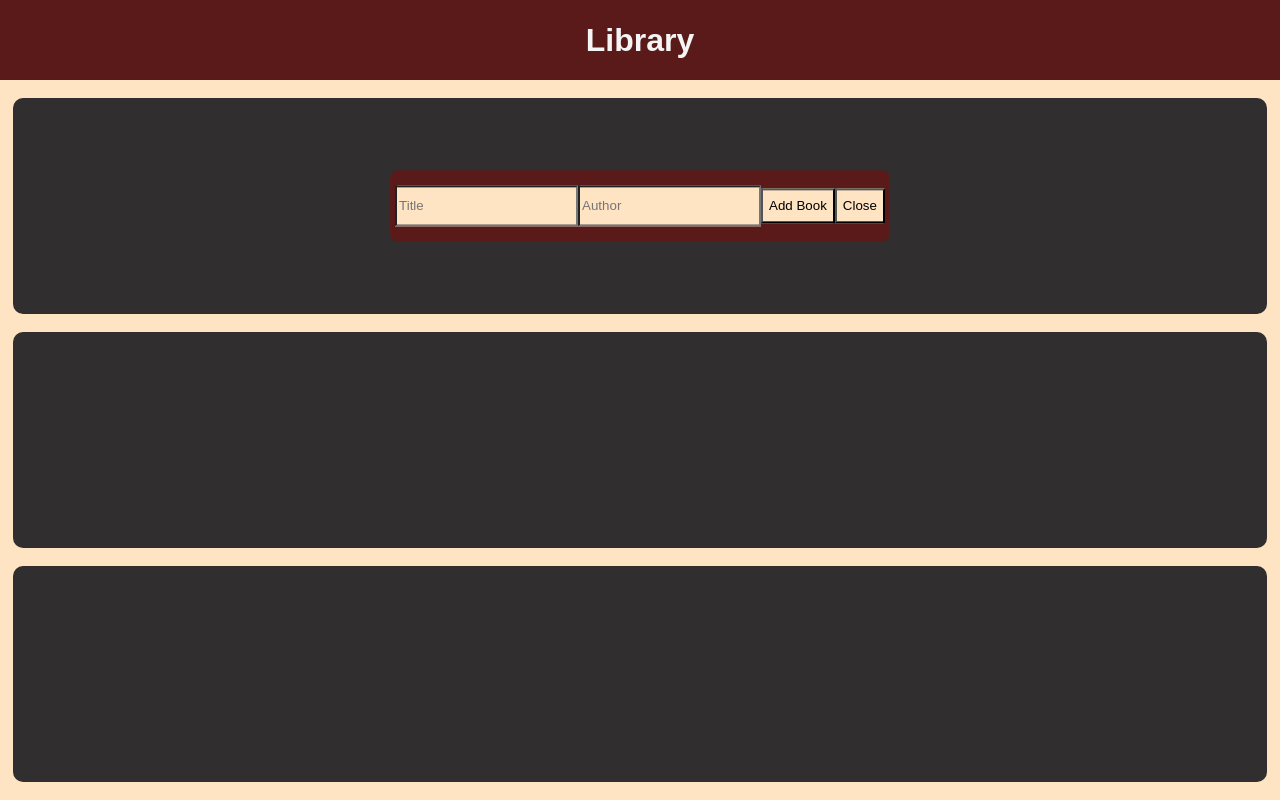
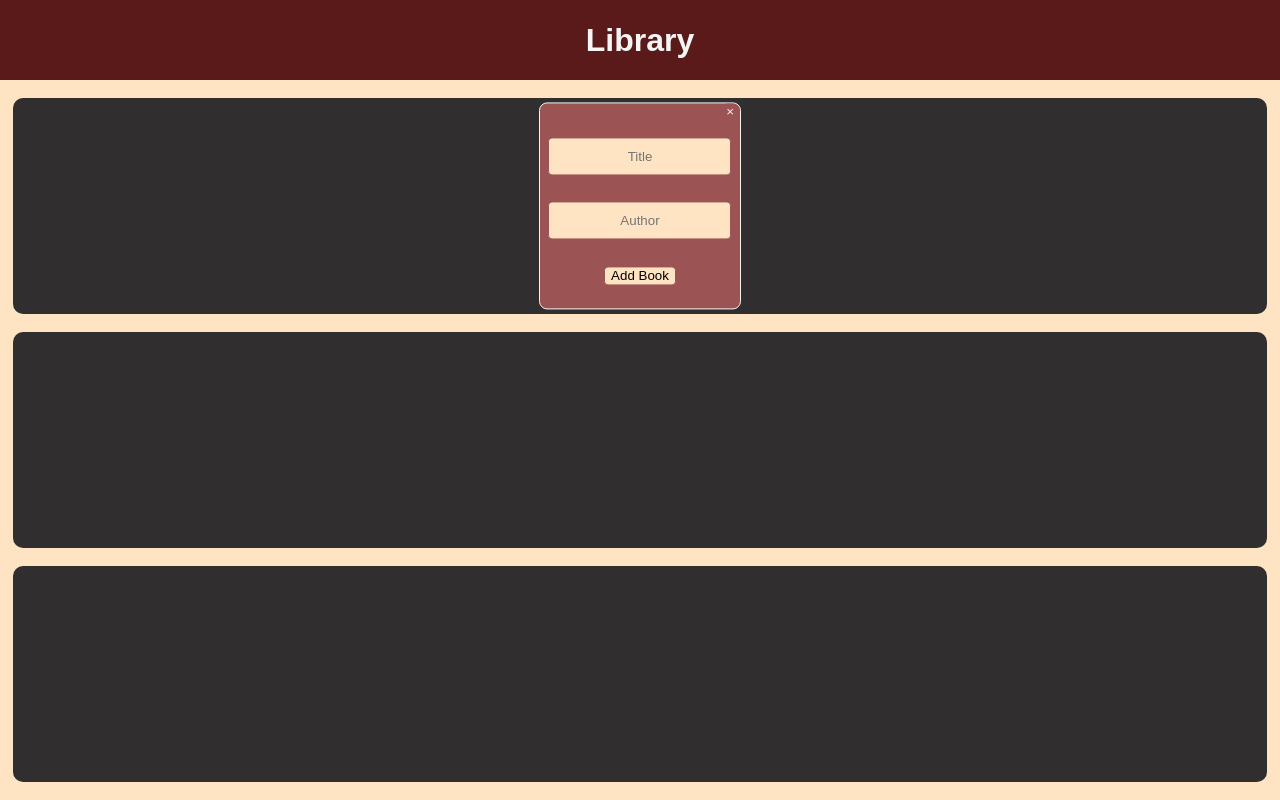
Before and after one commit to webmanone/libraryProject, a React (Create React App) app: page / in a window 1280 px wide. Both pictures are taken after a click on the element 639 px from the left and 206 px from the top of the page. Built offline with nearby package versions, Linux system fonts and the light colour scheme; a web font is replaced by a local one.

Commit message:
changed the style of the input book div so that it looks more like a book

```diff
--- a/src/index.css
+++ b/src/index.css
@@ -62,34 +62,77 @@ padding-left: 10px;
 gap: 10px;
 }
 
+.inputModal {
+  display: none;
+  position: fixed;
+  z-index: 100;
+  left: 0;
+  top: 0;
+  width: 100%;
+  height: 100%;
+  overflow: auto;
+  background-color: rgb(0,0,0);
+  background-color: rgba(0,0,0,0.4);
+}
+
 .bookInput {
   position: absolute;
   left: 0;
   right: 0;
   margin-left: auto;
   margin-right: auto;
-  width: 500px;
-  background-color: rgb(90, 26, 26);
+  width: 200px;
+  background-color: rgb(155, 83, 83);
   text-align: center;
-  height: 33%;
+  height: 95%;
   top: 50%;
   transform: translateY(-50%);
   border-radius: 8px;
-  z-index: 2;
+  z-index: 4;
+  display: flex;
+  justify-content: center;
+  flex-direction: column;
+  align-items: center;
+  border: 1px solid whitesmoke;
+}
+
+.inputHolder {
+  width: 95%;
+  height: 50%;
   display: flex;
   align-items: center;
-  justify-content: center;
+  flex-direction: column;
+  gap: 25%;
 }
 
 .bookInput input {
-  width: 35%;
-  height: 50%;
   background-color: bisque;
+  text-align: center;
+  border-radius: 4px;
+  border: 1px solid rgb(155, 83, 83);
+  height: 35%;
 }
 
-.bookInput button {
-  height: 50%;
+.addBookButton {
   background-color: bisque;
+  border-radius: 4px;
+  border: 1px solid rgb(155, 83, 83);
+  position: relative;
+  top: 5%;
+}
+
+.closeBookInput {
+  position: absolute;
+  right: 0;
+  top: 0;
+  border-radius: 8px;
+  display: flex;
+  justify-content: center;
+  align-items: center;
+  border: none;
+  cursor: pointer;
+  background-color: rgb(155, 83, 83);
+  color: whitesmoke;
 }
 
 .book {
@@ -107,6 +150,7 @@ gap: 10px;
   position: relative;
   cursor: default;
   overflow: visible;
+  z-index: 2;
 }
 
 .book:hover .deleteBook {
--- a/src/shelf.js
+++ b/src/shelf.js
@@ -61,11 +61,13 @@ function Shelf() {
       if (showInput) {
         return (
           <div className="bookInput">
-            <input type="text" name="title" placeholder="Title" value={book.title} onChange={updateBook} />
-            <input type="text" name="author" placeholder="Author" value={book.author} onChange={updateBook} />
+            <div className="inputHolder">
+              <input type="text" name="title" placeholder="Title" value={book.title} onChange={updateBook} />
+              <input type="text" name="author" placeholder="Author" value={book.author} onChange={updateBook} />
+            </div>
             <br />
-            <button onClick={handleAddBookClick}>Add Book</button>
-            <button onClick={handleCancelClick}>Close</button>
+              <button className="addBookButton" onClick={handleAddBookClick}>Add Book</button>
+              <button className="closeBookInput" onClick={handleCancelClick}>&times;</button>
           </div>
         );
       } else {
```
